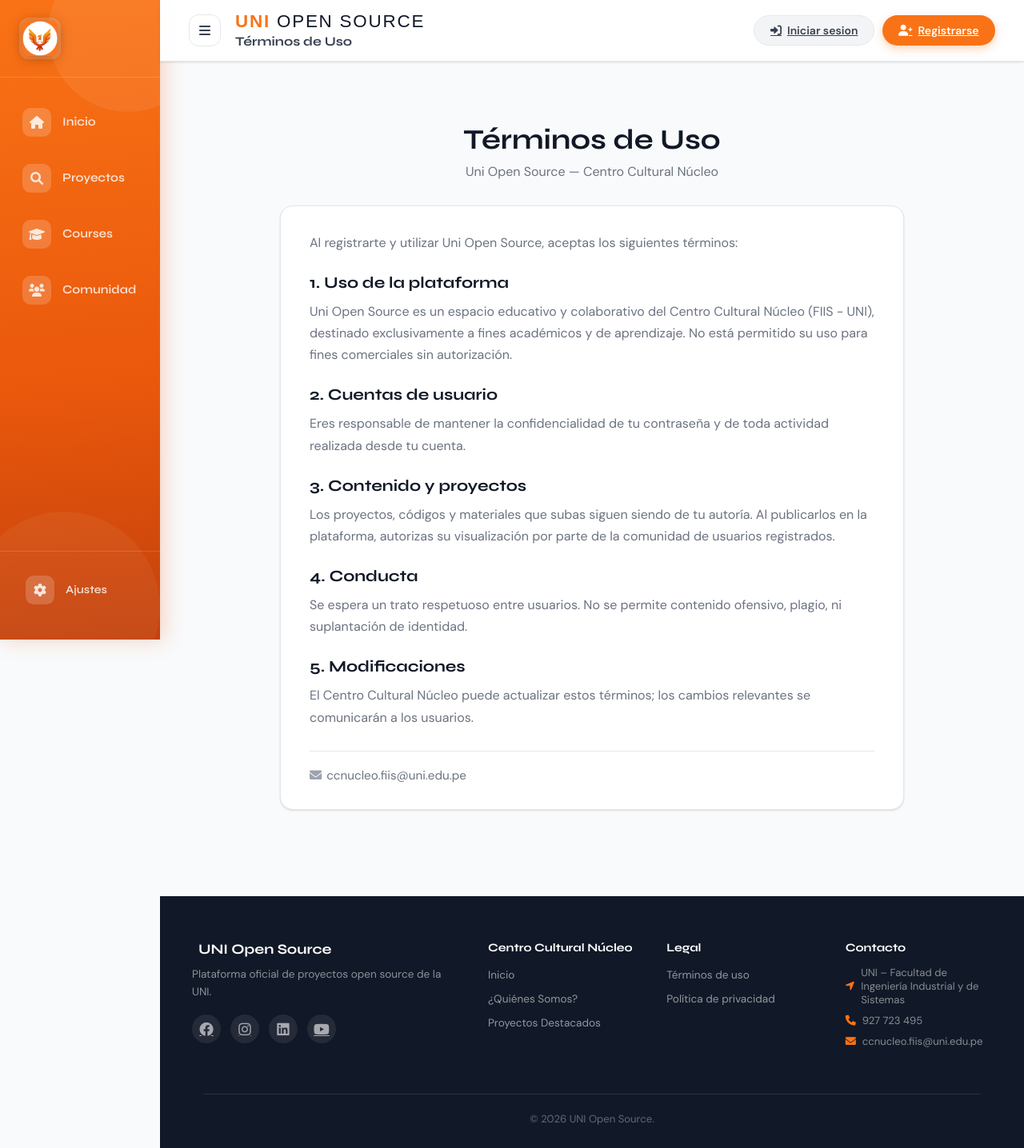
After one commit to ccnucleo/uni_open_source, a Django app: page /terminos/ in a window 1280 px wide. The commit adds this page. Shown: the whole page at 80% size. Run offline with Django 5.2, Linux system fonts and the light colour scheme; some web fonts are replaced.

Commit message:
cambios en el footer

```diff
--- a/accounts/views.py
+++ b/accounts/views.py
@@ -33,6 +33,34 @@ def index_view(request):
         },
     )
 
+def quienes_somos_view(request):
+    return render(
+        request,
+        "web/pages/static/quienes_somos.html",
+        {
+            "page_title": "¿Quiénes Somos?",
+        },
+    )
+
+
+def terminos_view(request):
+    return render(
+        request,
+        "web/pages/static/terminos.html",
+        {
+            "page_title": "Términos de Uso",
+        },
+    )
+
+
+def privacidad_view(request):
+    return render(
+        request,
+        "web/pages/static/privacidad.html",
+        {
+            "page_title": "Política de Privacidad",
+        },
+    )
 
 @never_cache
 def login_view(request):
--- a/core/urls.py
+++ b/core/urls.py
@@ -10,8 +10,13 @@ urlpatterns = [
     # La página de inicio (raíz de la web)
     path('', accounts_views.index_view, name='index'),
 
-    # Centro de Control (Ajustes)
+   # Centro de Control (Ajustes)
     path('ajustes/', accounts_views.ajustes_view, name='ajustes'),
+
+    # Páginas estáticas / institucionales
+    path('quienes-somos/', accounts_views.quienes_somos_view, name='quienes_somos'),
+    path('terminos/', accounts_views.terminos_view, name='terminos'),
+    path('privacidad/', accounts_views.privacidad_view, name='privacidad'),
 
     # Conexiones limpias a las sub-aplicaciones
     path('accounts/', include('accounts.urls')),
--- /dev/null
+++ b/web/static/web/css/pages/static.css
@@ -0,0 +1,88 @@
+/* ==========================================================================
+   PÁGINAS ESTÁTICAS (Quiénes Somos, Términos de Uso, Política de Privacidad)
+   ========================================================================== */
+
+.static-page {
+    max-width: 820px;
+    margin: 0 auto;
+    padding: 40px 20px 60px;
+}
+
+.static-page .static-header {
+    margin-bottom: 32px;
+    text-align: center;
+}
+
+.static-page .static-header h1 {
+    font-family: 'Syne', sans-serif;
+    font-size: 2.2rem;
+    color: var(--text-primary);
+    margin-bottom: 8px;
+}
+
+.static-page .static-header p.subtitle {
+    color: var(--text-secondary);
+    font-size: 1rem;
+}
+
+.static-page .static-content {
+    background: var(--bg-card);
+    border: 1px solid var(--border-color);
+    border-radius: 16px;
+    padding: 32px 36px;
+    box-shadow: var(--shadow-sm);
+}
+
+.static-page .static-content h2 {
+    font-family: 'Syne', sans-serif;
+    font-size: 1.25rem;
+    color: var(--text-primary);
+    margin: 24px 0 10px;
+}
+
+.static-page .static-content h2:first-child {
+    margin-top: 0;
+}
+
+.static-page .static-content p {
+    color: var(--text-secondary);
+    line-height: 1.7;
+    margin-bottom: 14px;
+}
+
+.static-page .static-content ol,
+.static-page .static-content ul {
+    color: var(--text-secondary);
+    line-height: 1.7;
+    margin: 0 0 14px 20px;
+}
+
+.static-page .static-content li {
+    margin-bottom: 8px;
+}
+
+.static-page .static-content strong {
+    color: var(--text-primary);
+}
+
+.static-page .contact-block {
+    margin-top: 28px;
+    padding-top: 20px;
+    border-top: 1px solid var(--border-color);
+    display: flex;
+    flex-wrap: wrap;
+    gap: 20px;
+    color: var(--text-secondary);
+    font-size: 0.95rem;
+}
+
+.static-page .contact-block i {
+    color: var(--gray-400);
+    margin-right: 6px;
+}
+
+@media (max-width: 600px) {
+    .static-page .static-content {
+        padding: 24px 20px;
+    }
+}
--- a/web/templates/web/components/footer.html
+++ b/web/templates/web/components/footer.html
@@ -1,37 +1,42 @@
+{% load static %}
 <footer class="footer">
     <div class="footer-container">
         <div class="footer-brand">
             <div class="footer-logo"><i class="fas fa-circle-nodes"></i> <strong>UNI Open Source</strong></div>
             <p>Plataforma oficial de proyectos open source de la UNI.</p>
             <div class="social-links">
-                <a href="#"><i class="fab fa-facebook"></i></a>
-                <a href="#"><i class="fab fa-twitter"></i></a>
-                <a href="#"><i class="fab fa-instagram"></i></a>
-                <a href="#"><i class="fab fa-linkedin"></i></a>
+                <a href="https://www.facebook.com/CentroCulturalNucleo/" target="_blank" rel="noopener"><i
+                        class="fab fa-facebook"></i></a>
+                <a href="http://www.instagram.com/ccnucleo_oficial/" target="_blank" rel="noopener"><i
+                        class="fab fa-instagram"></i></a>
+                <a href="https://www.linkedin.com/company/centro-cultural-nucleo/" target="_blank" rel="noopener"><i
+                        class="fab fa-linkedin"></i></a>
+                <a href="https://www.youtube.com/@nucleotube6807" target="_blank" rel="noopener"><i
+                        class="fab fa-youtube"></i></a>
             </div>
         </div>
         <div class="footer-col">
             <h4>Centro Cultural Núcleo</h4>
             <ul>
-                <li><a href="#">Inicio</a></li>
-                <li><a href="#">¿Quiénes Somos?</a></li>
-                <li><a href="#">Proyectos Destacados</a></li>
+                <li><a href="{% url 'index' %}">Inicio</a></li>
+                <li><a href="{% url 'quienes_somos' %}">¿Quiénes Somos?</a></li>
+                <li><a href="{% url 'projects:list' %}">Proyectos Destacados</a></li>
             </ul>
         </div>
         <div class="footer-col">
             <h4>Legal</h4>
             <ul>
-                <li><a href="#">Términos de uso</a></li>
-                <li><a href="#">Política de privacidad</a></li>
-                <li><a href="#">Aliados</a></li>
+                <li><a href="{% url 'terminos' %}">Términos de uso</a></li>
+                <li><a href="{% url 'privacidad' %}">Política de privacidad</a></li>
             </ul>
         </div>
         <div class="footer-col">
             <h4>Contacto</h4>
             <ul class="contact-data">
-                <li><i class="fas fa-location-arrow"></i> Av. Túpac Amaru 280</li>
-                <li><i class="fas fa-phone"></i> 00000000</li>
-                <li><i class="fas fa-envelope"></i> 00000@gmail.com</li>
+                <li><i class="fas fa-location-arrow"></i> UNI &ndash; Facultad de Ingeniería Industrial y de Sistemas
+                </li>
+                <li><i class="fas fa-phone"></i> 927 723 495</li>
+                <li><i class="fas fa-envelope"></i> ccnucleo.fiis@uni.edu.pe</li>
             </ul>
         </div>
     </div>
--- /dev/null
+++ b/web/templates/web/pages/static/terminos.html
@@ -0,0 +1,46 @@
+{% extends 'web/layouts/app_layout.html' %}
+{% load static %}
+
+{% block title %}Términos de Uso - UNI Open Source{% endblock %}
+
+{% block extra_css %}
+<link rel="stylesheet" href="{% static 'web/css/pages/static.css' %}">
+{% endblock %}
+
+{% block content %}
+<div class="static-page">
+    <div class="static-header">
+        <h1>Términos de Uso</h1>
+        <p class="subtitle">Uni Open Source — Centro Cultural Núcleo</p>
+    </div>
+
+    <div class="static-content">
+        <p>Al registrarte y utilizar Uni Open Source, aceptas los siguientes términos:</p>
+
+        <h2>1. Uso de la plataforma</h2>
+        <p>Uni Open Source es un espacio educativo y colaborativo del Centro Cultural Núcleo (FIIS - UNI), destinado
+            exclusivamente a fines académicos y de aprendizaje. No está permitido su uso para fines comerciales sin
+            autorización.</p>
+
+        <h2>2. Cuentas de usuario</h2>
+        <p>Eres responsable de mantener la confidencialidad de tu contraseña y de toda actividad realizada desde tu
+            cuenta.</p>
+
+        <h2>3. Contenido y proyectos</h2>
+        <p>Los proyectos, códigos y materiales que subas siguen siendo de tu autoría. Al publicarlos en la plataforma,
+            autorizas su visualización por parte de la comunidad de usuarios registrados.</p>
+
+        <h2>4. Conducta</h2>
+        <p>Se espera un trato respetuoso entre usuarios. No se permite contenido ofensivo, plagio, ni suplantación de
+            identidad.</p>
+
+        <h2>5. Modificaciones</h2>
+        <p>El Centro Cultural Núcleo puede actualizar estos términos; los cambios relevantes se comunicarán a los
+            usuarios.</p>
+
+        <div class="contact-block">
+            <span><i class="fas fa-envelope"></i>ccnucleo.fiis@uni.edu.pe</span>
+        </div>
+    </div>
+</div>
+{% endblock %}
```
Also changed, not shown: web/templates/web/pages/static/privacidad.html (added, +40 -0 lines), web/templates/web/pages/static/quienes_somos.html (added, +34 -0 lines).
